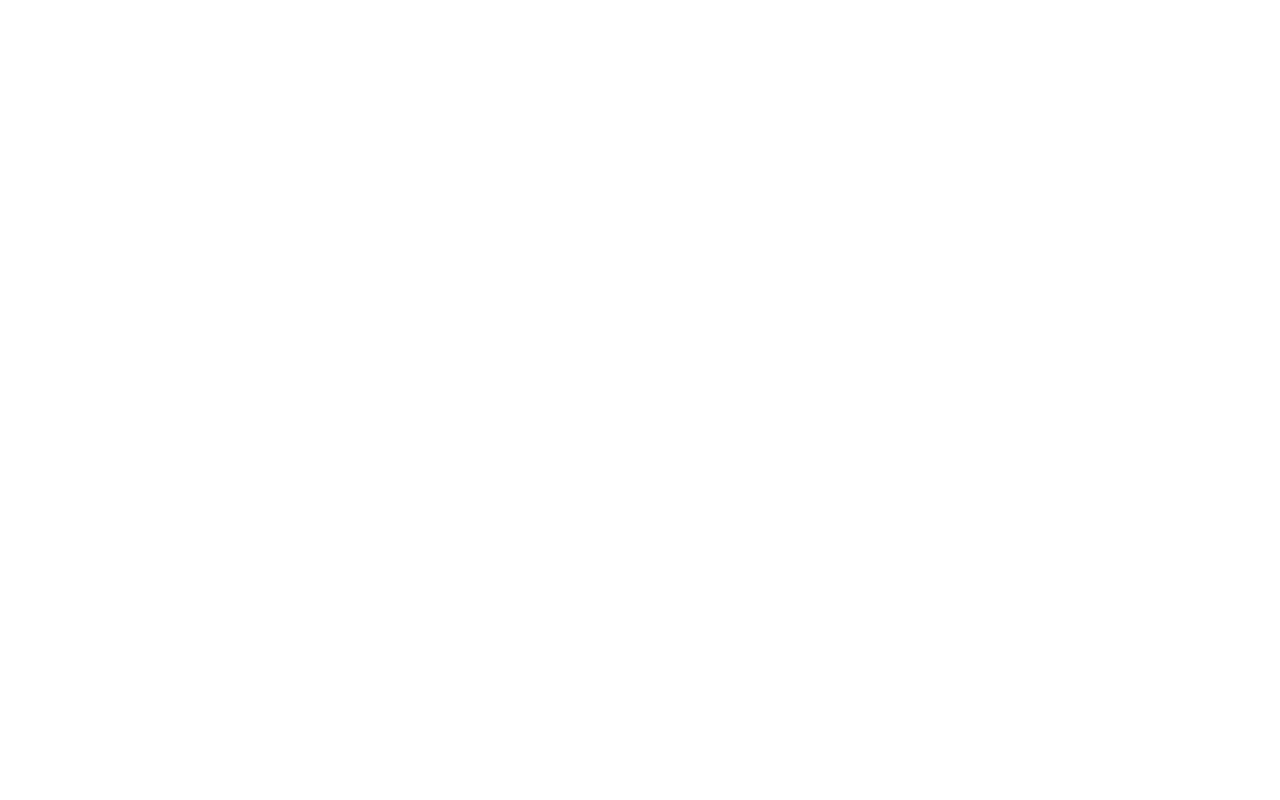
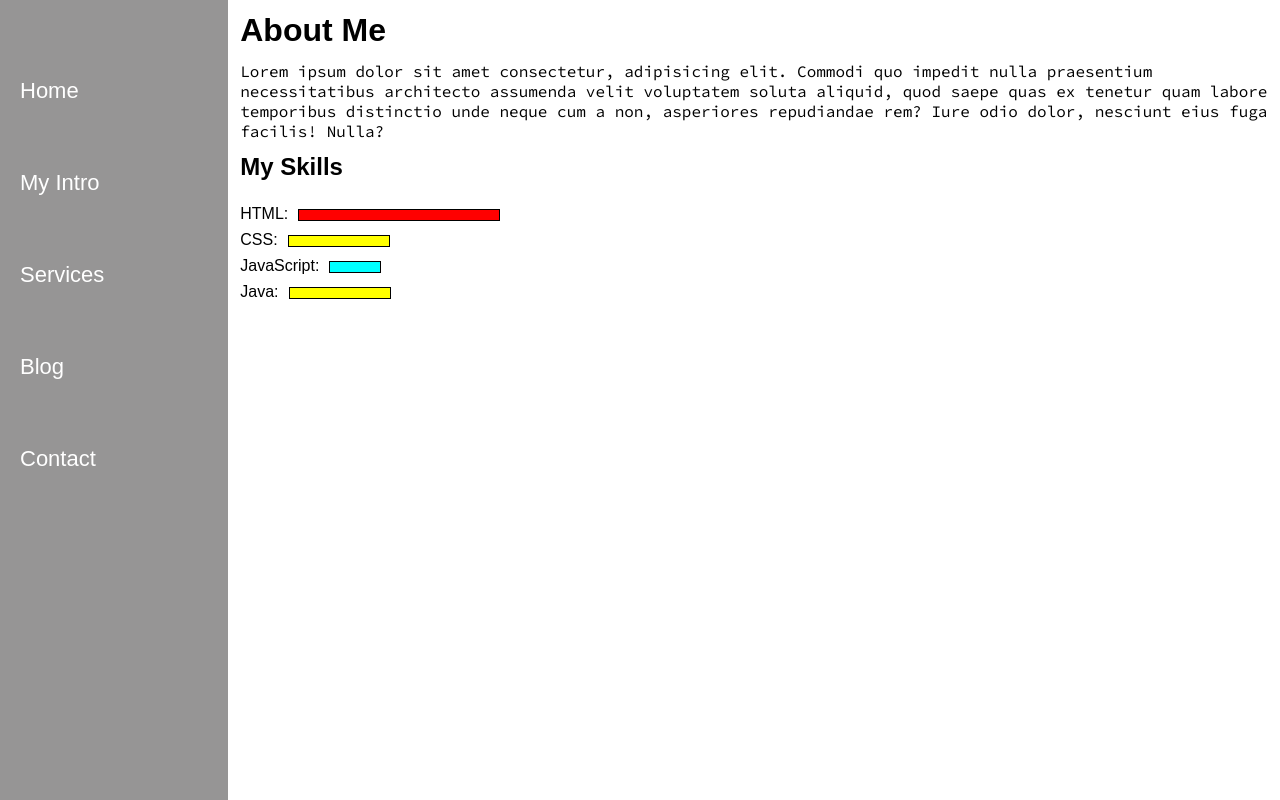
Before and after one commit to suryakanta-mohanty/Protfolio, a plain HTML site: page intro.html in a window 1280 px wide. Drawn offline with Linux system fonts and the light colour scheme.

Commit message:
creating intro page, and adding skills

```diff
--- a/intro.html
+++ b/intro.html
@@ -0,0 +1,48 @@
+<!DOCTYPE html>
+<html lang="en">
+<head>
+  <meta charset="UTF-8">
+  <meta name="viewport" content="width=device-width, initial-scale=1.0">
+  <title>Suryakanta Mohanty - Web Developer, Programmer</title>
+  <link rel="stylesheet" href="./styles/style.css">
+</head>
+<body>
+  <div class="container">
+    <div class="sidebar">
+      <!-- Suryakanta -->
+      <nav>
+        <ul>
+          <li><a href="/">Home</a></li>
+          <li><a href="./intro.html">My Intro</a></li>
+          <li><a href="./services.html">Services</a></li>
+          <li><a href="./blog.html">Blog</a></li>
+          <li><a href="./contact.html">Contact</a></li>
+        </ul>
+      </nav>
+    </div>
+
+    <div class="main">
+      <div class="intro">
+        <h1>About Me</h1>
+        <p>
+          Lorem ipsum dolor sit amet consectetur, adipisicing elit. Commodi quo impedit nulla
+          praesentium necessitatibus architecto assumenda velit voluptatem soluta aliquid, quod
+          saepe quas ex tenetur quam labore temporibus distinctio unde neque cum a non, asperiores
+          repudiandae rem? Iure odio dolor, nesciunt eius fuga facilis! Nulla?
+        </p>
+        <h2>My Skills</h2>
+        <div class="skill-container">
+          <div class="skill-item"><span class="skill-name">HTML: </span><div class="skill "></div></div>
+          <div class="skill-item"><span class="skill-name">CSS: </span><div class="skill fifty"></div></div>
+          <div class="skill-item"><span class="skill-name">JavaScript: </span><div class="skill t5"></div></div>
+          <div class="skill-item"><span class="skill-name">Java: </span><div class="skill fifty"></div></div>
+        </div>
+      </div>
+    </div>
+
+  </div>
+
+
+  <script src="./scripts/index.js"></script>
+</body>
+</html>
--- a/styles/style.css
+++ b/styles/style.css
@@ -107,6 +107,8 @@
   outline: 1.2px solid red;
 }
 
+/* -- contact form -- */
+
 .contact-form{
   font-family: "Fira Sans", sans-serif;
   padding: 100px 100px;
@@ -145,6 +147,8 @@
   display: unset;
 }
 
+/* -- blog page -- */
+
 .blog-conatiner{
   margin: 23px;
   font-family: "Fira Sans", sans-serif;
@@ -162,3 +166,56 @@
 .blogItem P{
   font-family: "Source Code Pro", monospace;
 }
+
+/* -- my intro -- */
+
+.intro h1, .intro h2{
+  font-family: "Fira Sans", sans-serif;
+  margin: 12px;
+}
+
+.intro p{
+  font-family: "Source Code Pro", monospace;
+  margin: 12px;
+}
+
+.intro h2{
+
+}
+
+.skill-container{
+  padding: 12px;
+}
+
+.skill-item{
+  display: flex;
+}
+
+.skill-name{
+  font-family: "Fira Sans", sans-serif;
+
+}
+
+.skill{
+  height: 10px;
+  width: 200px;
+  background-color: red;
+  margin-top: 4px;
+  margin-bottom: 10px;
+  margin-left: 10px;
+  border: 1.2px solid;
+}
+
+.hundered{
+  width: 200px;
+}
+
+.fifty{
+  width: 100px;
+  background-color: yellow;
+}
+
+.t5{
+  width: 50px;
+  background-color: aqua;
+}
```
